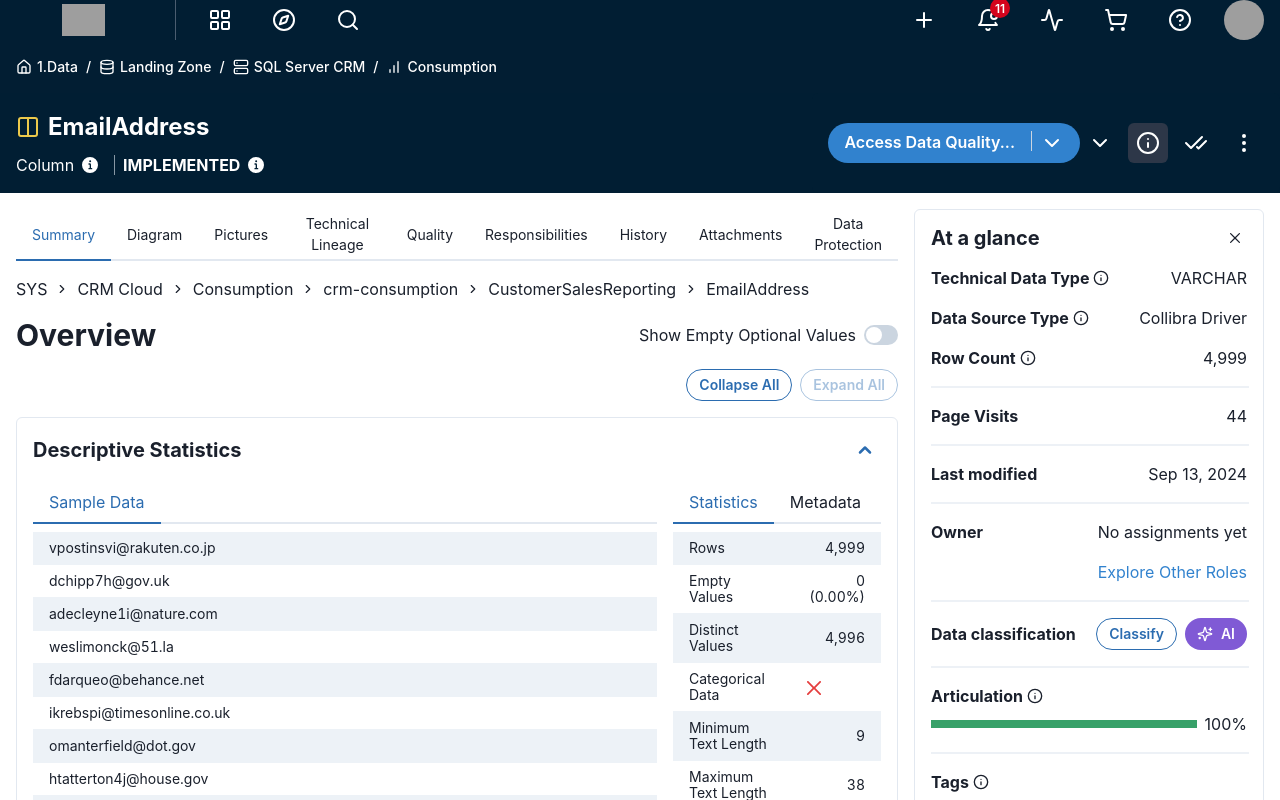
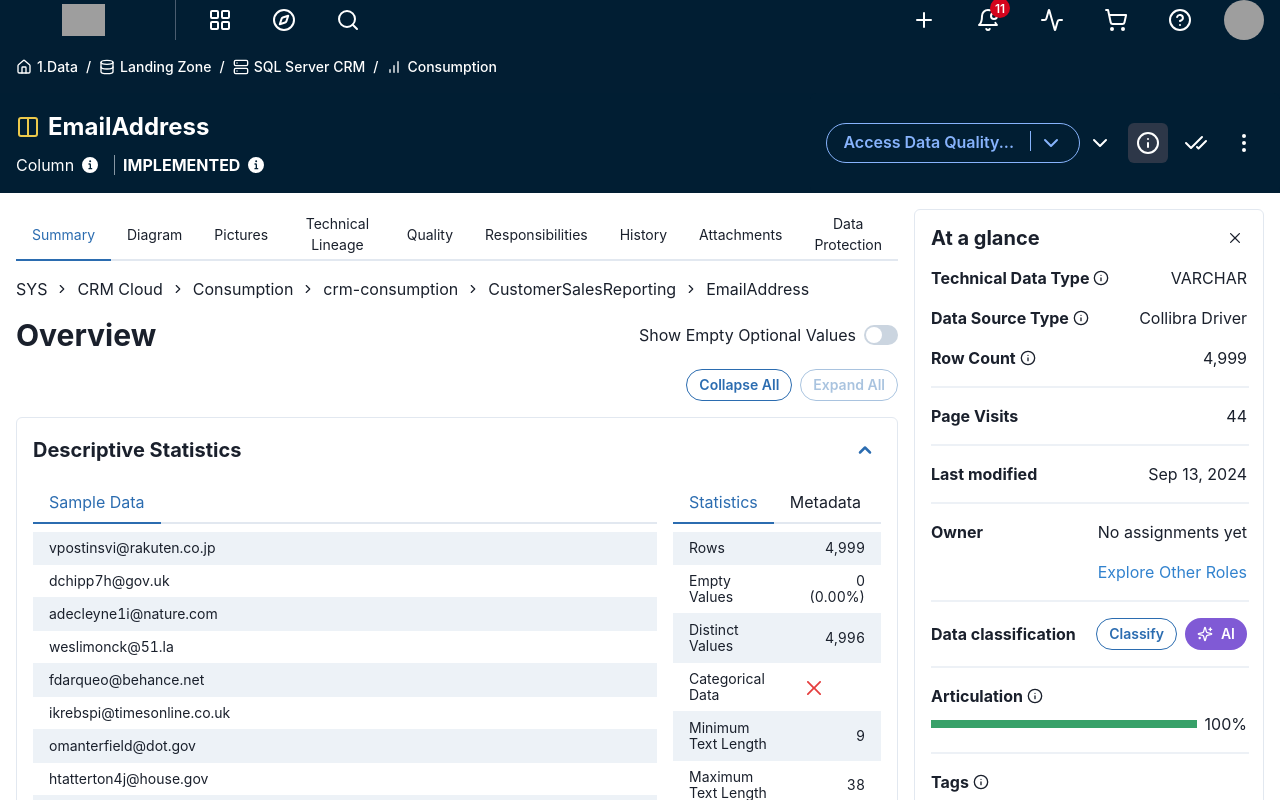
Before and after one commit to lukas-kosek-collibra/AutoSteward, a React (Vite) app in the folder frontend/: page / in a window 1280 px wide. Shown: the top 800 px of the page. Built offline with nearby package versions, Linux system fonts and the light colour scheme; grey boxes are pictures that could not be loaded.

Commit message:
Updated content

```diff
--- a/frontend/src/components/Navigation/BottomNavRight.tsx
+++ b/frontend/src/components/Navigation/BottomNavRight.tsx
@@ -30,17 +30,24 @@ export const BottomNavRight = () => {
               <Box
                 as="span"
                 borderLeft="1px"
-                borderColor="gray.300"
+                borderColor="#87b3fc"
                 height="20px"
                 mx={2}
               />
-              <ChevronDownIcon color="white" />
+              <ChevronDownIcon color="#87b3fc" />
             </>
           }
           display="flex"
           alignItems="center"
-          variant="solid"
-          colorScheme="blue"
+          variant="outline"
+          color="#87b3fc"
+          borderColor="#87b3fc"
+          _hover={{
+            bg: "transparent",
+          }}
+          _active={{
+            bg: "transparent",
+          }}
           borderRadius="full"
           aria-readonly="true"
         >
```
